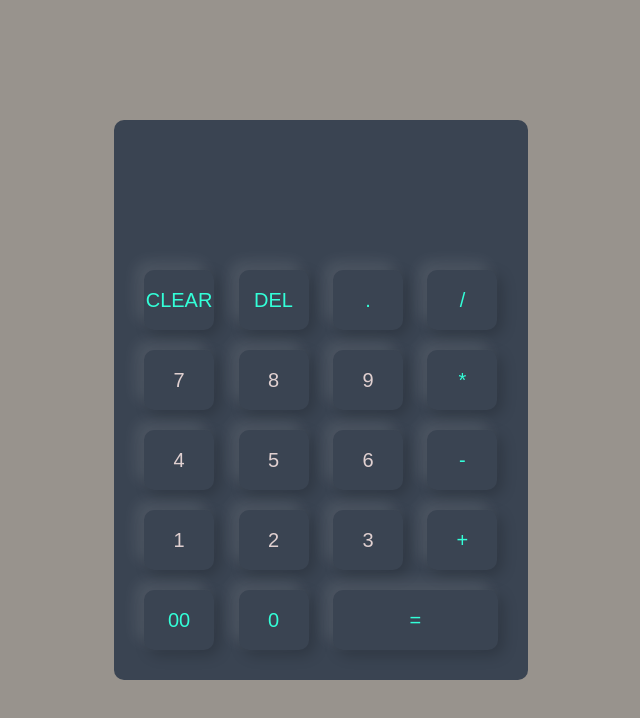
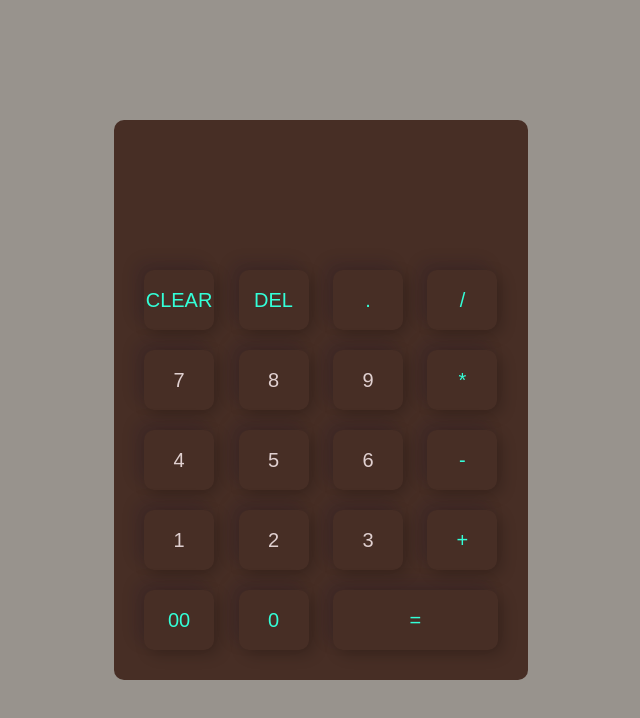
Before and after one commit to Yashmishra684/CodSoft, a plain HTML site: page Calculator Project/index.html in a window 1280 px wide. Shown: the whole page, without its empty margins (319-959 px from the left). Drawn offline with Linux system fonts and the light colour scheme.

Commit message:
Update style.css

```diff
--- a/Calculator Project/style.css
+++ b/Calculator Project/style.css
@@ -15,7 +15,7 @@
 }
 
 .calc{
-    background: #3a4452;
+    background: rgb(71,46,37);
     padding: 20px;
     border-radius: 10px;
 }
@@ -26,7 +26,7 @@
     width: 70px;
     height: 60px;
     border-radius: 10px;
-    box-shadow: -8px -8px 15px rgba(255,255,255,0.1) , 5px 5px 15px rgba(0,0,0,0.2);
+    box-shadow: -8px -8px 15px rgba(20,15,49,0.153) , 5px 5px 15px rgba(0,0,0,0.2);
     background: transparent;
     font-size: 20px;
     color: #e0d0d0;
```
